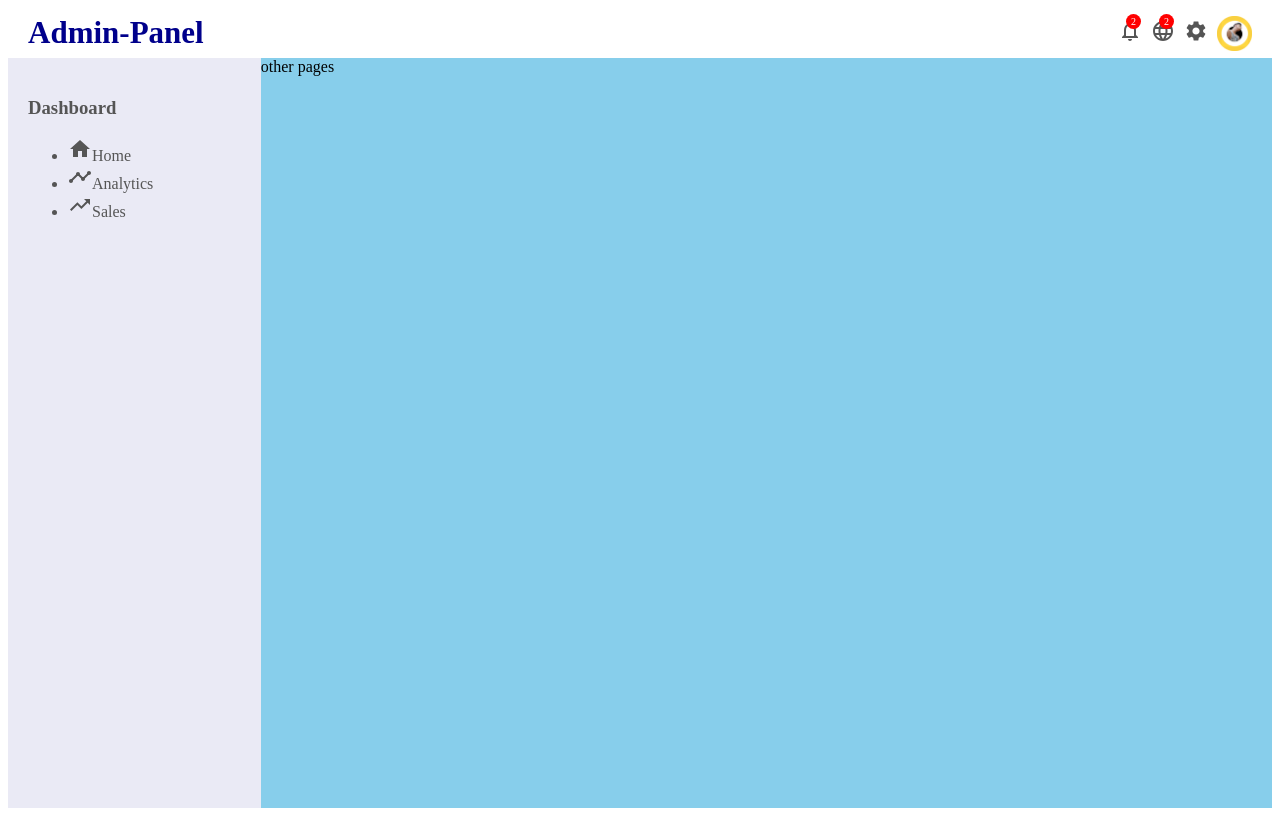
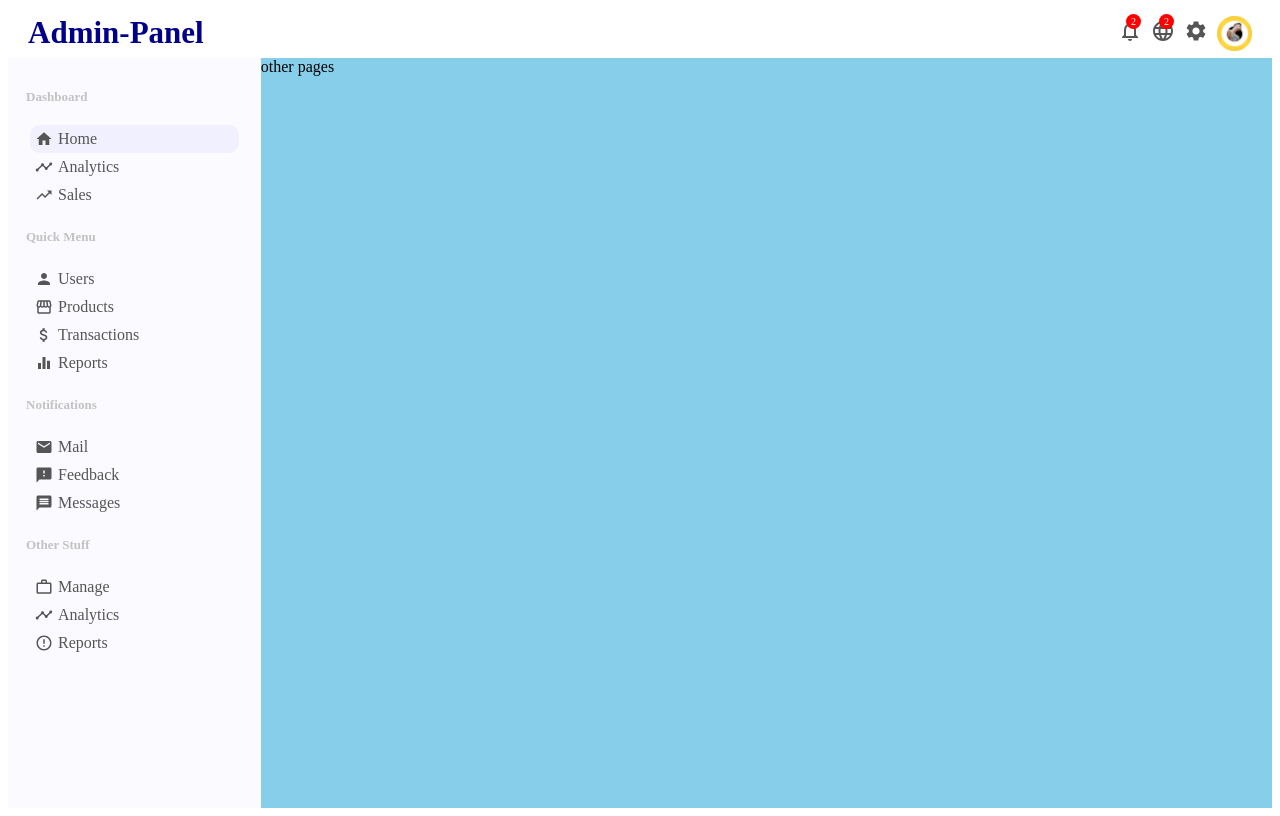
Before and after one commit to abhaywwe7/sales-dashboard, a React (Create React App) app: page / in a window 1280 px wide. Built offline with nearby package versions, Linux system fonts and the light colour scheme.

Commit message:
sidebar completed

```diff
--- a/src/components/Sidebar.css
+++ b/src/components/Sidebar.css
@@ -1,14 +1,37 @@
 .sidebar {
   flex: 1;
   height: calc(100vh - 50px);
-  background-color: rgb(234, 234, 245);
+  background-color: rgb(251, 251, 255);
   position: sticky;
   top: 50px;
 }
 .sidebarWrapper {
-  padding: 20px;
+  padding: 18px;
   color: #555;
 }
 .sidebarMenu {
-  margin-bottom: 10px;
+  margin-bottom: 8px;
 }
+.sidebarTitle {
+  font-size: 13px;
+  color: rgba(187, 186, 186, 0.878);
+}
+.sidebarList {
+  list-style: none;
+  padding: 4px;
+}
+.sidebarListItems {
+  padding: 5px;
+  cursor: pointer;
+  display: flex;
+  align-items: center;
+  border-radius: 10px;
+}
+.sidebarListItems.active,
+.sidebarListItems:hover {
+  background-color: rgb(240, 240, 255);
+}
+.sidebarIcons {
+  margin-right: 5px;
+  font-size: 18px !important;
+}
--- a/src/components/Sidebar.jsx
+++ b/src/components/Sidebar.jsx
@@ -1,6 +1,19 @@
 import React from "react";
 import "./Sidebar.css";
-import { Home, Timeline, TrendingUp } from "@material-ui/icons";
+import {
+  Home,
+  Timeline,
+  TrendingUp,
+  Person,
+  AttachMoney,
+  Email,
+  Feedback,
+  Message,
+  WorkOutline,
+  ErrorOutline,
+  Storefront,
+  Equalizer,
+} from "@material-ui/icons";
 export default function Sidebar() {
   return (
     <div className="sidebar">
@@ -8,17 +21,72 @@ export default function Sidebar() {
         <div className="sidebarMenu">
           <h3 className="sidebarTitle">Dashboard</h3>
           <ul className="sidebarList">
-            <li className="sidebarListItems">
-              <Home />
+            <li className="sidebarListItems active">
+              <Home className="sidebarIcons" />
               Home
             </li>
             <li className="sidebarListItems">
-              <Timeline />
+              <Timeline className="sidebarIcons" />
               Analytics
             </li>
             <li className="sidebarListItems">
-              <TrendingUp />
+              <TrendingUp className="sidebarIcons" />
               Sales
+            </li>
+          </ul>
+        </div>
+        <div className="sidebarMenu">
+          <h3 className="sidebarTitle">Quick Menu</h3>
+          <ul className="sidebarList">
+            <li className="sidebarListItems ">
+              <Person className="sidebarIcons" />
+              Users
+            </li>
+            <li className="sidebarListItems">
+              <Storefront className="sidebarIcons" />
+              Products
+            </li>
+            <li className="sidebarListItems">
+              <AttachMoney className="sidebarIcons" />
+              Transactions
+            </li>
+            <li className="sidebarListItems">
+              <Equalizer className="sidebarIcons" />
+              Reports
+            </li>
+          </ul>
+        </div>
+        <div className="sidebarMenu">
+          <h3 className="sidebarTitle">Notifications</h3>
+          <ul className="sidebarList">
+            <li className="sidebarListItems ">
+              <Email className="sidebarIcons" />
+              Mail
+            </li>
+            <li className="sidebarListItems">
+              <Feedback className="sidebarIcons" />
+              Feedback
+            </li>
+            <li className="sidebarListItems">
+              <Message className="sidebarIcons" />
+              Messages
+            </li>
+          </ul>
+        </div>
+        <div className="sidebarMenu">
+          <h3 className="sidebarTitle">Other Stuff</h3>
+          <ul className="sidebarList">
+            <li className="sidebarListItems ">
+              <WorkOutline className="sidebarIcons" />
+              Manage
+            </li>
+            <li className="sidebarListItems">
+              <Timeline className="sidebarIcons" />
+              Analytics
+            </li>
+            <li className="sidebarListItems">
+              <ErrorOutline className="sidebarIcons" />
+              Reports
             </li>
           </ul>
         </div>
```
